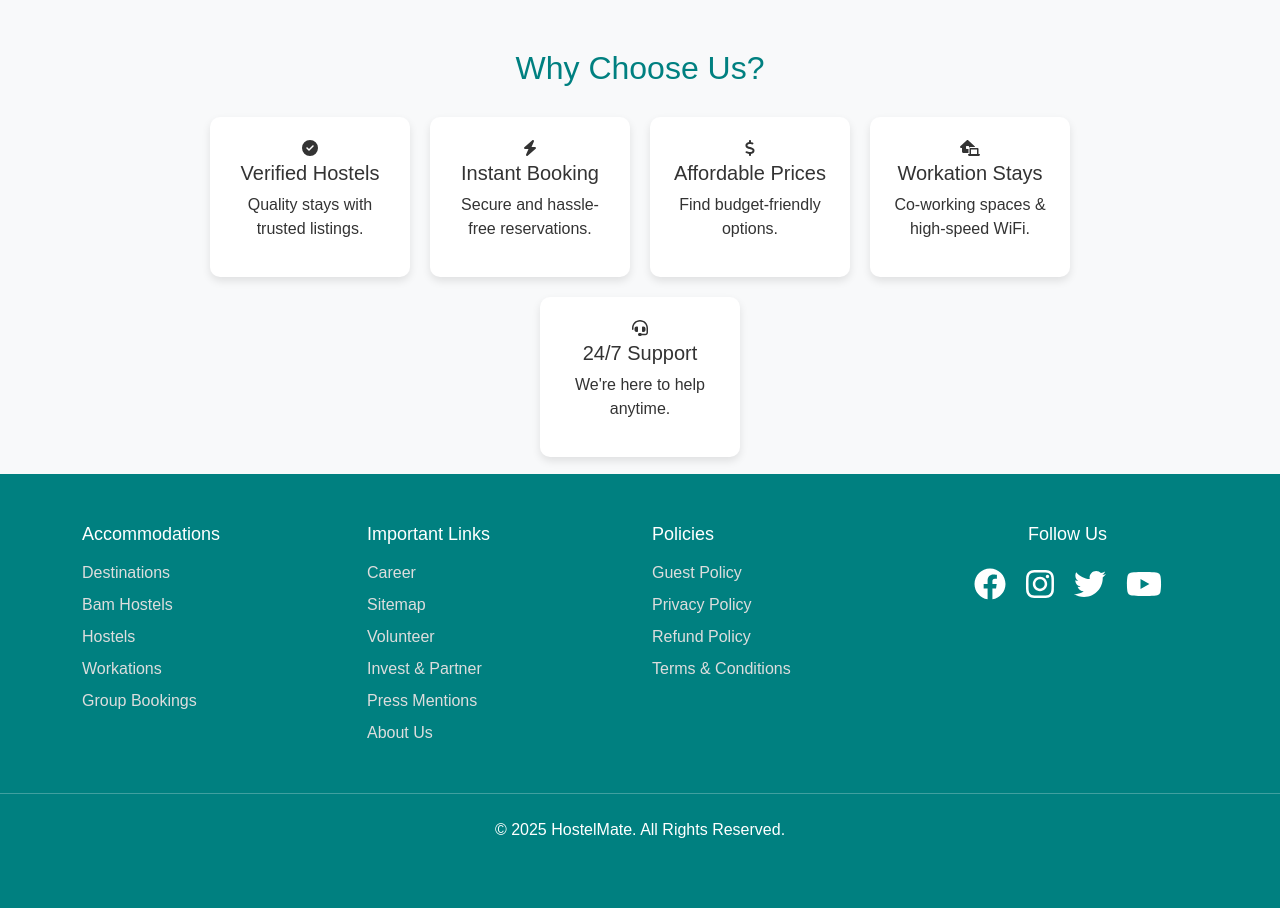
After one commit to KarandeepKaur18/Hostelmate, a Flask app: page /about in a window 1280 px wide. The commit adds this page. Shown: the part 417-1325 px from the top of the page. Run offline with Flask 3, Linux system fonts and the light colour scheme.

Commit message:
Saving work before pull

```diff
--- a/app.py
+++ b/app.py
@@ -1,4 +1,4 @@
-from flask import Flask,render_template
+from flask import Flask,render_template,redirect,url_for
 from flask_sqlalchemy import SQLAlchemy
 
 app=Flask(__name__)
@@ -7,5 +7,9 @@ app=Flask(__name__)
 def home():
     return render_template("index.html")
 
+@app.route("/about")
+def about():
+    return render_template("about.html")
+
 if __name__=="__main__":
     app.run(debug=True)
--- a/static/CSS/style.css
+++ b/static/CSS/style.css
@@ -147,3 +147,80 @@ footer .social-section h5 {
     color: greenyellow;
     transform: scale(1.1);
 }
+
+/* General Styles */
+body {
+    font-family: 'Poppins', sans-serif;
+    background-color: #f5f5f5;
+    color: #333;
+    margin: 0;
+    padding: 0;
+}
+
+/* Center Content */
+.text-center {
+    text-align: center;
+}
+
+/* Headings */
+h2 {
+    color: teal;
+    text-align: center;
+    margin-bottom: 20px;
+}
+
+/* About Page Container */
+.about-container {
+    max-width: 1100px;
+    margin: auto;
+    padding: 50px 20px;
+}
+
+/* styling for about page */
+.main {
+    background: url('/static/images/hero-image.jpg') center/cover no-repeat;
+    color: white;
+    text-align: center;
+    padding: 100px 20px;
+    position: relative;
+}
+
+.main::before {
+    content: "";
+    position: absolute;
+    top: 0; left: 0; right: 0; bottom: 0;
+    background: rgba(0, 128, 128, 0.7); /* Teal overlay */
+}
+
+.main h1, .hero p {
+    position: relative;
+
+}
+
+.features {
+    display: flex;
+    justify-content: center;
+    gap: 20px;
+    flex-wrap: wrap;
+    margin-top: 30px;
+}
+
+.feature {
+    text-align: center;
+    background: white;
+    padding: 20px;
+    border-radius: 10px;
+    box-shadow: 0 4px 8px rgba(0, 0, 0, 0.1);
+    width: 200px;
+    transition: transform 0.3s;
+}
+
+.feature:hover {
+    transform: scale(1.05);
+}
+
+.feature i {
+    font-size: 40px;
+    color: teal;
+    margin-bottom: 10px;
+}
--- /dev/null
+++ b/templates/about.html
@@ -0,0 +1,45 @@
+{% extends 'base.html' %}
+
+{% block main_block %}
+
+
+<div class="main">
+    <h1>About Hostelmate</h1>
+    <p>Your Ultimate Hostel Booking Platform!</p>
+</div>
+
+
+<div class="about-container">
+    <h2 class="text-center">Why Choose Us?</h2>
+    <div class="features">
+        <div class="feature">
+            <i class="fas fa-check-circle"></i>
+            <h5>Verified Hostels</h5>
+            <p>Quality stays with trusted listings.</p>
+        </div>
+        <div class="feature">
+            <i class="fas fa-bolt"></i>
+            <h5>Instant Booking</h5>
+            <p>Secure and hassle-free reservations.</p>
+        </div>
+        <div class="feature">
+            <i class="fas fa-dollar-sign"></i>
+            <h5>Affordable Prices</h5>
+            <p>Find budget-friendly options.</p>
+        </div>
+        <div class="feature">
+            <i class="fas fa-laptop-house"></i>
+            <h5>Workation Stays</h5>
+            <p>Co-working spaces & high-speed WiFi.</p>
+        </div>
+        <div class="feature">
+            <i class="fas fa-headset"></i>
+            <h5>24/7 Support</h5>
+            <p>We're here to help anytime.</p>
+        </div>
+    </div>
+
+
+
+
+{% endblock %}
--- a/templates/base.html
+++ b/templates/base.html
@@ -13,7 +13,9 @@
     <script src="https://cdnjs.cloudflare.com/ajax/libs/font-awesome/6.4.2/js/all.min.js" crossorigin="anonymous"></script>
 
 
-<link rel="stylesheet" href="/Hostelmate/static/CSS/style.css">
+    <link rel="stylesheet" href="{{ url_for('static', filename='CSS/style.css') }}">
+
+
 </head>
 <body>
 
@@ -22,7 +24,8 @@
         <div class="container">
 
             <a class="logo" href="#">
-                <img src="/Hostelmate/static/hostelmate-removebg-preview.png" alt="HostelMate Logo">
+                <img src="{{ url_for('static', filename='images/hostelmate-removebg-preview.png') }}" alt="HostelMate Logo">
+
             </a>
 
 
@@ -85,7 +88,7 @@
                         <li><a href="#">Volunteer</a></li>
                         <li><a href="#">Invest & Partner</a></li>
                         <li><a href="#">Press Mentions</a></li>
-                        <li><a href="#">About Us</a></li>
+                        <li><a href="{{url_for('about')}}">About Us</a></li>
                     </ul>
                 </div>
 
```
